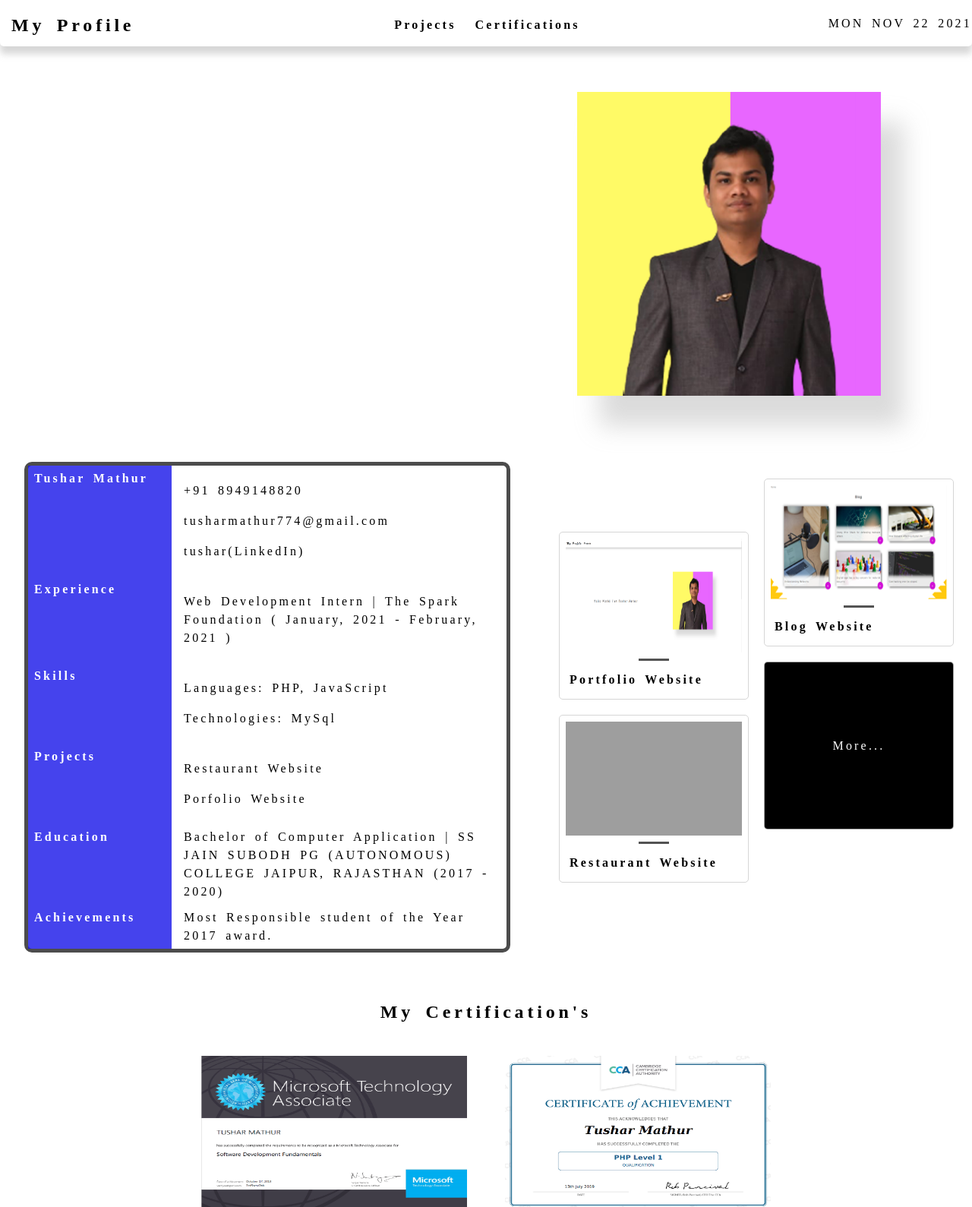
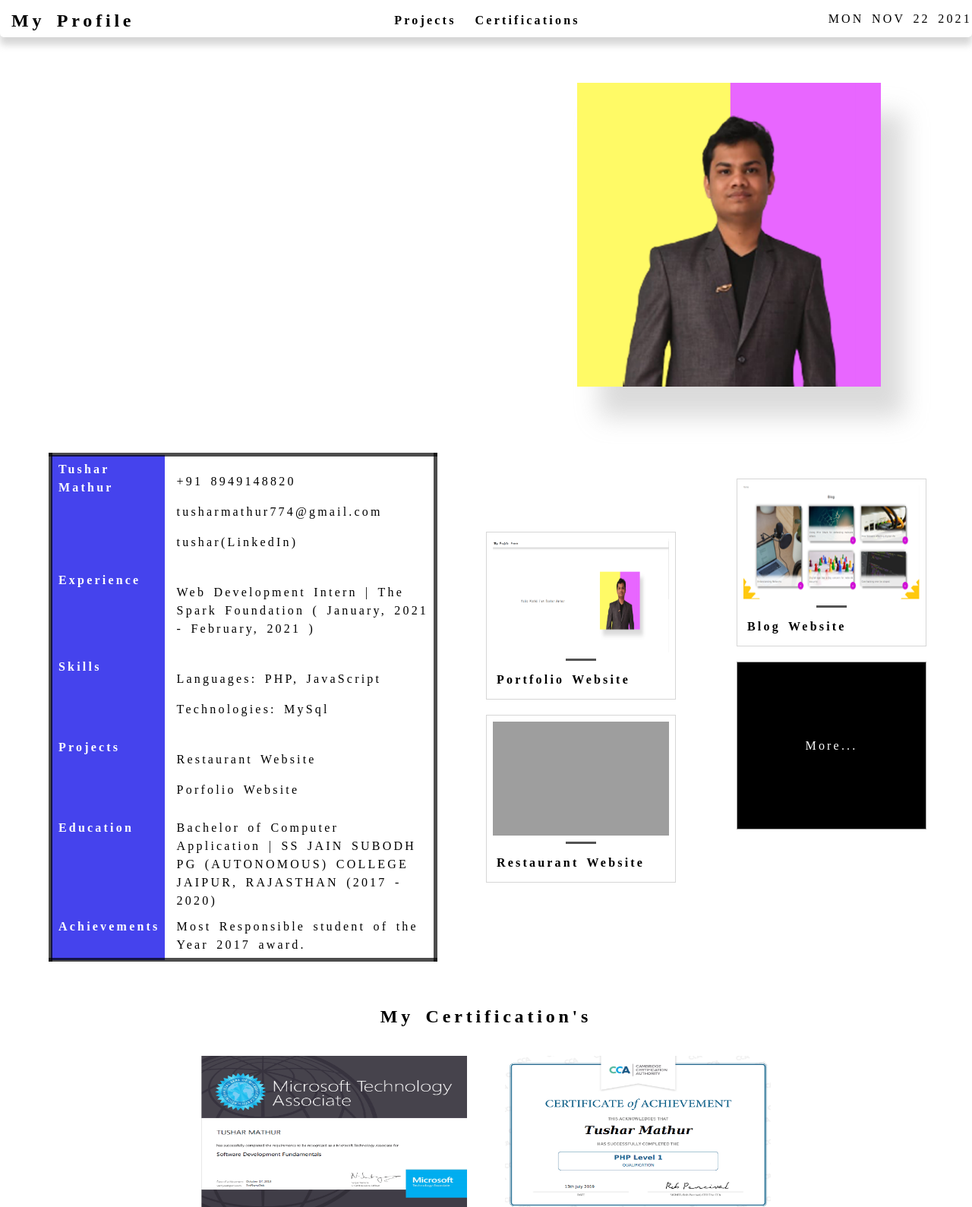
Before and after one commit to tushar123-hash/Projects, a PHP site: page / in a window 1280 px wide. Shown: the top 1589 px of the page at 76% size. Run offline with PHP 8.4, Linux system fonts and the light colour scheme; grey boxes are pictures that could not be loaded.

Commit message:
porfolio

```diff
--- a/portfolio/style.css
+++ b/portfolio/style.css
@@ -18,7 +18,7 @@
     scrollbar-width: thin;
     box-sizing: border-box;
     scroll-behavior: smooth;
-    line-height: 1.5em;
+    line-height: 1.5rem;
     letter-spacing: 0.2em;
     word-spacing: 0.2em;
 }
@@ -111,15 +111,18 @@
     align-items: center;
 }
 
-#resume{
+#section-2 #resume, #section-2 #projects{
     width: 50%;
-    border: 5px solid rgba(0, 0, 0, 0.7);
-    border-radius: 10px;
+    margin: 0 auto;
 }
 
+
 table{
+    border: 5px solid rgba(0, 0, 0, 0.7);
+    border-radius: 15px;
+    width: 80%;
+    margin: 0 auto;
     border-spacing: 0;
-    overflow: auto;
 }
 
 table, tr, th, td{
@@ -130,14 +133,12 @@
 }
 
 th{
-    width: 30%;
     background: rgba(23, 21, 233, 0.8);
     color: #fff;
     padding-left: 0.5em;
 }
 
 td{
-    width: 70%;
     padding-left: 1em;
 }
 
@@ -146,7 +147,6 @@
     grid-template-columns: auto auto;
     grid-gap: 20px;
     text-align: justify-All;
-    width: 40%;
 }
 
 .projectbox{
@@ -159,7 +159,8 @@
     flex-direction: column;
     align-self: stretch;
     height: 100%;
-    border-radius: 5px;
+    background: #fff;
+    text-align: center;
 }
 
 .projectbox:hover{
@@ -231,6 +232,10 @@
 
 @media screen and (max-width: 1100px){
 
+    section{
+        display: block;
+    }
+
     #section-1{
         flex-direction: column;
     }
@@ -242,6 +247,15 @@
     #section-2{
         flex-direction: column;
         height: auto;
+    }
+
+    #section-2 #resume, #section-2 #projects{
+        width: 100%;
+        margin: 0 auto;
+    }
+
+    .projectbox{
+        margin: 10px auto;
     }
 
     .tranpro1, .tranpro2{
```
